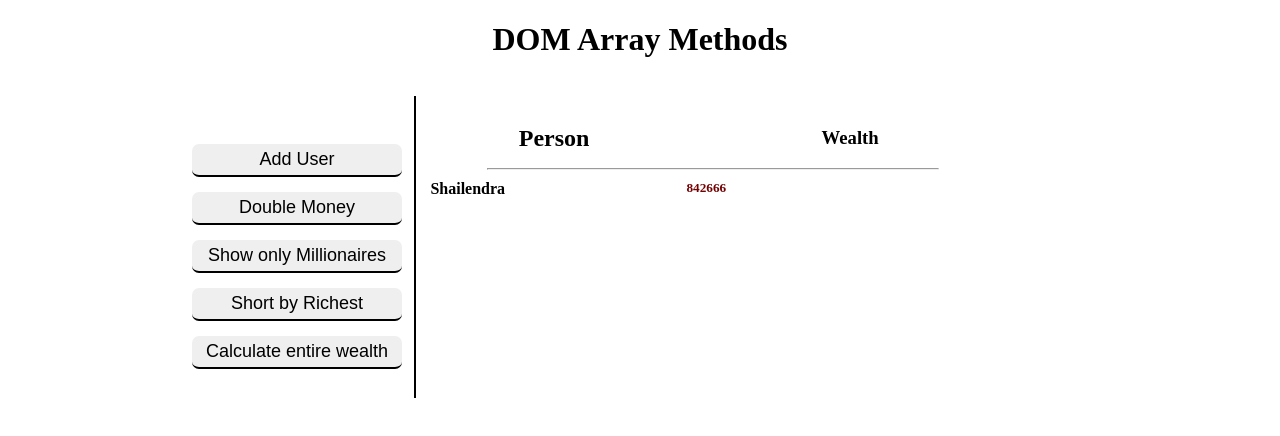
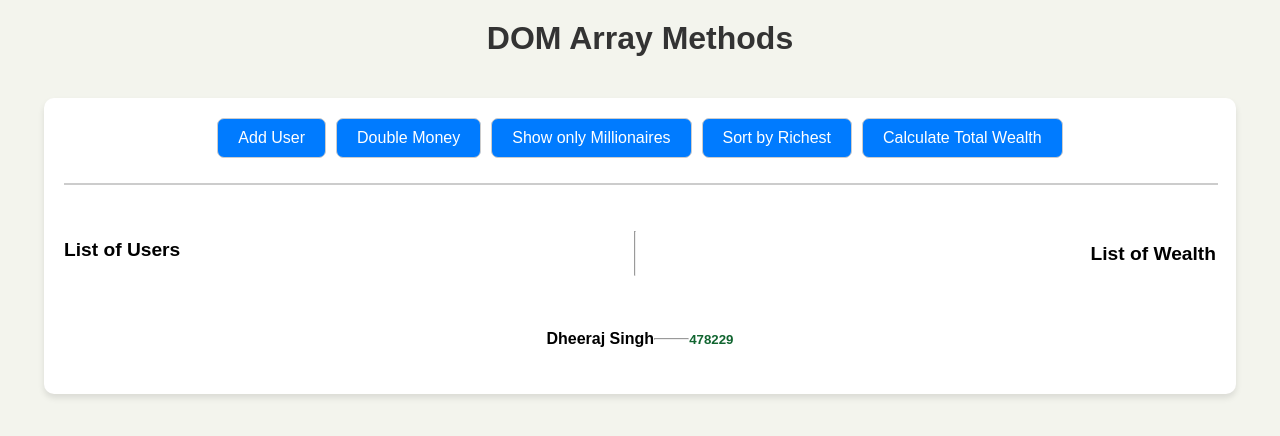
Before and after one commit to Satyam4755/Dom-Array-Manipulations, a plain HTML site: page index.html in a window 1280 px wide. Both pictures are taken after a click on the button "Add User". Drawn offline with Linux system fonts and the light colour scheme.

Commit message:
index.html

```diff
--- a/index.html
+++ b/index.html
@@ -6,255 +6,188 @@
     <meta name="viewport" content="width=device-width, initial-scale=1.0">
     <title>DOM Array Methods</title>
     <style>
-        body{
-            background-color:darkyello;
-        }
-        button {
-            border-style: none;
+        body {
+            background-color: #f3f4ed;
+            font-family: Arial, sans-serif;
+            margin: 0;
+            padding: 0;
+            display: flex;
+            flex-direction: column;
+            align-items: center;
         }
 
         h1 {
             text-align: center;
+            margin-top: 20px;
+            font-size: 2rem;
+            color: #333;
+        }
+
+        .maindabba {
+            display: flex;
+            flex-direction: column;
+            align-items: center;
+            gap: 20px;
+            width: 90%;
+            max-width: 1200px;
+            margin: 20px auto;
+            background-color: #fff;
+            border-radius: 10px;
+            box-shadow: 0 4px 6px rgba(0, 0, 0, 0.1);
+            padding: 20px;
         }
 
         .menuboxes {
-            position: absolute;
-            left: 15%;
-            z-index: 1;
             display: flex;
-            flex-direction: column;
-            gap: 15px;
-            margin-top: 5%;
+            flex-wrap: wrap;
+            justify-content: center;
+            gap: 10px;
+        }
 
+        .menubox {
+            border-radius: 7px;
+            border: 1px solid #ccc;
+            padding: 10px 20px;
+            background-color: #007bff;
+            color: white;
+            font-size: 1rem;
+            cursor: pointer;
+            transition: 0.3s;
+        }
+
+        .menubox:hover {
+            background-color: #0056b3;
+        }
+
+        .heading {
+            display: flex;
+            justify-content:center;
+            width: 100%;
+            margin-top: 10px;
+        }
+
+        .gap{
+            width: 2.2rem;
+        }
+        .person, .wealth {
+            font-weight: bold;
+            font-size: 1.2rem;
+        }
+
+        .line {
+            width: 100%;
+            margin-top: 5px;
+            border: 1px solid #ccc;
+        }
+
+        .wealth-data {
+            display: flex;
+            justify-content: space-between;
+            align-items: center;
+            width: 100%;
+            margin: 5px 0;
+        }
+
+        .paise {
+            color: #116530;
+            font-weight: bold;
+        }
+
+        /* Responsive Design */
+        @media (max-width: 768px) {
             .menubox {
-                border-radius: 7px;
-                border-bottom: 2.5px solid black;
-                padding: 5px;
-                width: 210px;
-                font-size: large;
+                font-size: 0.9rem;
+                padding: 8px 15px;
             }
 
-            .menubox:hover {
-                background-color: rgba(250, 235, 215, 0.856);
-                font-size: larger;
+            .person, .wealth {
+                font-size: 1rem;
             }
         }
 
-        /* person */
-        h2 {
-            position: absolute;
-            left: 113%;
-        }
+        @media (max-width: 480px) {
+            h1 {
+                font-size: 1.5rem;
+            }
 
-        /* wealth */
-        h3 {
-            /* position: absolute; */
-            margin-left: 180%;
-            margin-top: 22px;
-            width: 50px;
-        }
+            .person, .wealth {
+                font-size: 0.9rem;
+            }
 
-        h4 {
-            position: absolute;
-            margin-top: 100px;
-            margin-left: 33%;
-
-        }
-
-        h5 {
-            position: absolute;
-            margin-top: 100px;
-            margin-left: 53%;
-
-        }
-
-        hr.line {
-            /* position: absolute; */
-            margin: 4% 106%;
-            width: 450px;
-        }
-
-        hr.vertical {
-            border: 1px solid black;
-            z-index: 1;
-            width: 300px;
-            height: 1 px;
-            transform: rotate(90deg);
-            background-color: rgb(103, 12, 1);
-            position: absolute;
-            margin: 13% 20%;
-        }
-
-        .heading {
-            position: absolute;
-            margin-top: 25px;
-        }
-
-        .paise {
-            color: rgb(116, 2, 2);
+            .wealth-data {
+                flex-direction: column;
+                align-items: flex-start;
+            }
         }
     </style>
 </head>
 
 <body>
-    <h1>
-        DOM Array Methods
-    </h1>
-    <!-- *****************************************************************main box**************************************************** -->
+    <h1>DOM Array Methods</h1>
     <div class="maindabba" id="maindabba">
-        <!-- *************************************************************menu boxes**************************************************** -->
         <div class="menuboxes">
             <button class="menubox" id="menubox1">Add User</button>
             <button class="menubox" id="menubox2">Double Money</button>
             <button class="menubox" id="menubox3">Show only Millionaires</button>
-            <button class="menubox" id="menubox4">Short by Richest</button>
-            <button class="menubox" id="menubox5">Calculate entire wealth</button>
+            <button class="menubox" id="menubox4">Sort by Richest</button>
+            <button class="menubox" id="menubox5">Calculate Total Wealth</button>
         </div>
-        <hr class="vertical">
+        <hr class="line">
         <div id="heading" class="heading">
-            <h2 class="person">
-                Person
-            </h2>
-            <h3 class="wealth">
-                Wealth
-            </h3>
-            <hr class="line">
+            <h2 class="person">List of Users</h2><hr>
+            <h3 class="wealth">List of Wealth</h3>
+
         </div>
-
+        <div id="wealth-list"></div>
     </div>
 </body>
 <script>
-    let maindabba = document.getElementById("maindabba")
-    // maindabba.style="display: flex; flex-direction: column;"
-    let names = ["John", "Satyam", "Vikas", "Ujjawal", "Shailendra", "Rahul", "Satyam Sharma", "Dheeraj SIngh"]
-    // let NumberOfNames=names.length
-    let menu = document.querySelectorAll(".menubox")
-    menu.forEach(segment => {
-        segment.addEventListener("click", () => {
-            let wealth = Math.floor(Math.random() * 900000)
-            let newPersonWealth = document.createElement("p")
-            let newPerson = document.createElement("p")
-            let NameShowed = Math.floor(Math.random() * names.length)
-            let name = names[NameShowed]
-            if (segment.textContent === "Add User") {
+    let names = ["John", "Satyam", "Vikas", "Ujjawal", "Shailendra", "Rahul", "Satyam Sharma", "Dheeraj Singh"];
+    let users = [];
+    const wealthList = document.getElementById("wealth-list");
 
-                for (let i in names) {
-                    newPerson.innerHTML = `<h4>${name}</h4>`
+    const updateDOM = (data) => {
+        wealthList.innerHTML = "";
+        data.forEach(user => {
+            const userDiv = document.createElement("div");
+            userDiv.classList.add("wealth-data");
+            userDiv.innerHTML = `<h4>${user.name}</h4>
+            <div class="gap"><hr></div><h5 class="paise">${user.wealth}</h5>`;
+            wealthList.appendChild(userDiv);
+        });
+    };
 
-                    newPersonWealth.innerHTML = `<h5 class="paise" >${wealth}</h5><br>`
-                    maindabba.appendChild(newPerson)
-                    maindabba.appendChild(newPersonWealth)
-
-                    // for ensuring that no name should repeated
-                    names.splice(NameShowed, 1)
-                    //showing the user names
-                    if (names[i] in maindabba.children) {
-                        break
-                    }
-                    else {
-
-                        continue
-                    }
+    document.querySelectorAll(".menubox").forEach(button => {
+        button.addEventListener("click", () => {
+            if (button.textContent === "Add User") {
+                if (names.length > 0) {
+                    const randomIndex = Math.floor(Math.random() * names.length);
+                    const newUser = {
+                        name: names[randomIndex],
+                        wealth: Math.floor(Math.random() * 900000)
+                    };
+                    users.push(newUser);
+                    names.splice(randomIndex, 1);
+                    updateDOM(users);
                 }
+            } else if (button.textContent === "Double Money") {
+                users = users.map(user => ({ ...user, wealth: user.wealth * 2 }));
+                updateDOM(users);
+            } else if (button.textContent === "Show only Millionaires") {
+                const millionaires = users.filter(user => user.wealth >= 1000000);
+                updateDOM(millionaires);
+            } else if (button.textContent === "Sort by Richest") {
+                users.sort((a, b) => b.wealth - a.wealth);
+                updateDOM(users);
+            } else if (button.textContent === "Calculate Total Wealth") {
+                const totalWealth = users.reduce((acc, user) => acc + user.wealth, 0);
+                const totalDiv = document.createElement("div");
+                totalDiv.classList.add("wealth-data");
+                totalDiv.innerHTML = `<h4>Total</h4><h5 class="paise">${totalWealth}</h5>`;
+                wealthList.appendChild(totalDiv);
             }
-                //doubling the money of the wealth
-            else if (segment.textContent === "Double Money") {
-                let selWealth = document.querySelectorAll("h5")
-                selWealth.forEach(function (setwealth, index) {
-                    let wealthValue = parseInt(setwealth.textContent)
-                    let Double = wealthValue * 2
-                    setwealth.textContent = Double
-                    setwealth.style.color = "green"
-                    // console.log(setwealth.textContent)
-                })
-
-            }
-                // showing only the millionaires in the lisr
-            else if (segment.textContent === "Show only Millionaires") {
-                let selWealth = document.querySelectorAll('h5')
-                let selName = document.querySelectorAll('h4')
-                let millionaireList = []
-                for (let x = 0; x < selWealth.length; x++) {
-                    if (parseInt(selWealth[x].textContent) >= 1000000) {
-                        millionaireList.push({
-                            name: selName[x].textContent,
-                            wealth: selWealth[x].textContent
-                        })
-                    }
-                }
-                // clear the maindabba
-                maindabba.innerHTML = ''
-                // re-adding main dabba
-                maindabba.innerHTML = `
-                 <div class="maindabba" id="maindabba">
-                    <div class="menuboxes">
-            <button class="menubox" id="menubox1">Add User</button>
-            <button class="menubox" id="menubox2">Double Money</button>
-            <button class="menubox" id="menubox3">Show only Millionaires</button>
-            <button class="menubox" id="menubox4">Short by Richest</button>
-            <button class="menubox" id="menubox5">Calculate entire wealth</button>
-        </div>
-        <hr class="vertical">
-        <div id="heading" class="heading">
-            <h2 class="person">
-                Person
-            </h2>
-            <h3 class="wealth">
-                Wealth
-            </h3>
-            <hr class="line">
-        </div>
-        </div>`
-                // Now adding the millionaires
-                millionaireList.forEach(millionaire => {
-                    let newPersonWealth = document.createElement("p")
-                    let newPerson = document.createElement("p")
-                    newPerson.innerHTML = `<h4>${millionaire.name}</h4>`
-                    newPersonWealth.innerHTML = `<h5 class="paise" >${millionaire.wealth}</h5><br>`
-                    maindabba.appendChild(newPerson)
-                    maindabba.appendChild(newPersonWealth)
-                })
-            }
-            else if (segment.textContent === "Short by Richest") {
-                let selWealth = document.querySelectorAll('h5')
-                let selName = document.querySelectorAll('h4')
-                // let millionaireList = []
-                for (let x = 0; x < selWealth.length-1; x++) {
-                    for (let y = 0; y < selWealth.length-1-x; y++) {
-                        if (parseInt(selWealth[y].textContent)< parseInt(selWealth[y+1].textContent)) {
-                            let temp = selWealth[y].textContent
-                            selWealth[y].textContent = selWealth[y+1].textContent
-                            selWealth[y+1].textContent=temp
-
-                        }
-
-
-                    }
-
-
-                }
-
-            }
-            else if(segment.textContent === "Calculate entire wealth"){
-                let selWealth = document.querySelectorAll('h5')
-                let sum=0
-                let millionaireList = []
-                for (let x = 0; x < selWealth.length-1; x++){
-                    sum=sum+parseInt(selWealth[x].textContent)
-                }
-                // console.log(sum)
-                let total=document.createElement('p')
-                let naming=document.createElement('p')
-                naming.innerHTML=`<h4>Total</h4>`
-                total.innerHTML=`<h5 class="paise" >${sum}</h5><br>`
-                maindabba.appendChild(naming)
-                maindabba.append(total)
-            }
-            else {
-                console.log("next")
-            }
-        })
-    })
+        });
+    });
 </script>
 
 </html>
```
